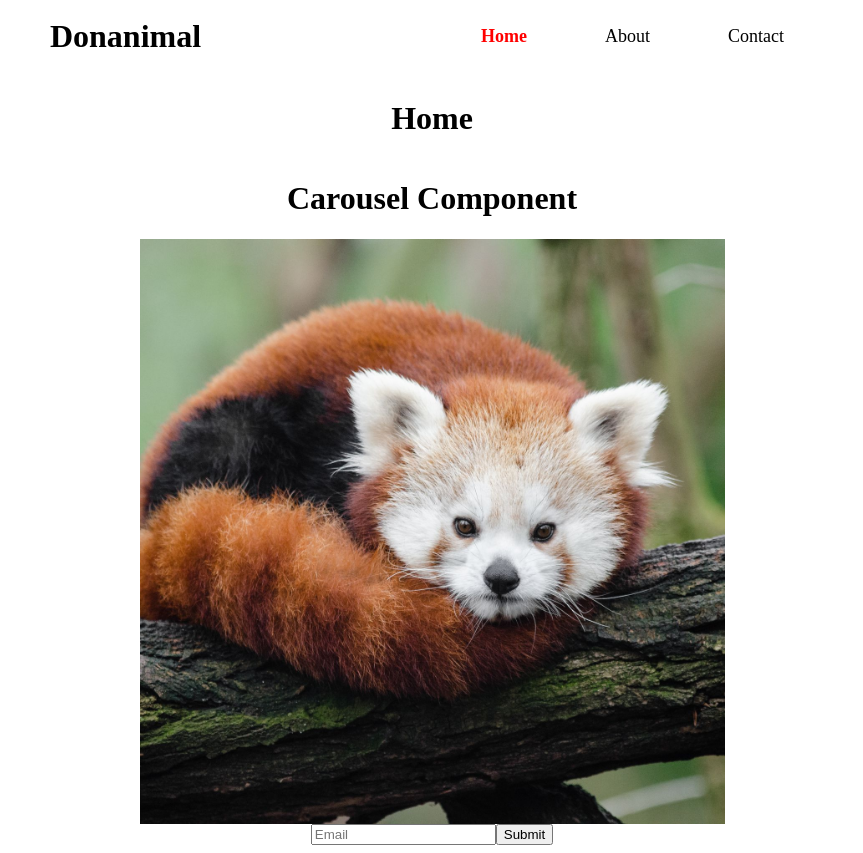
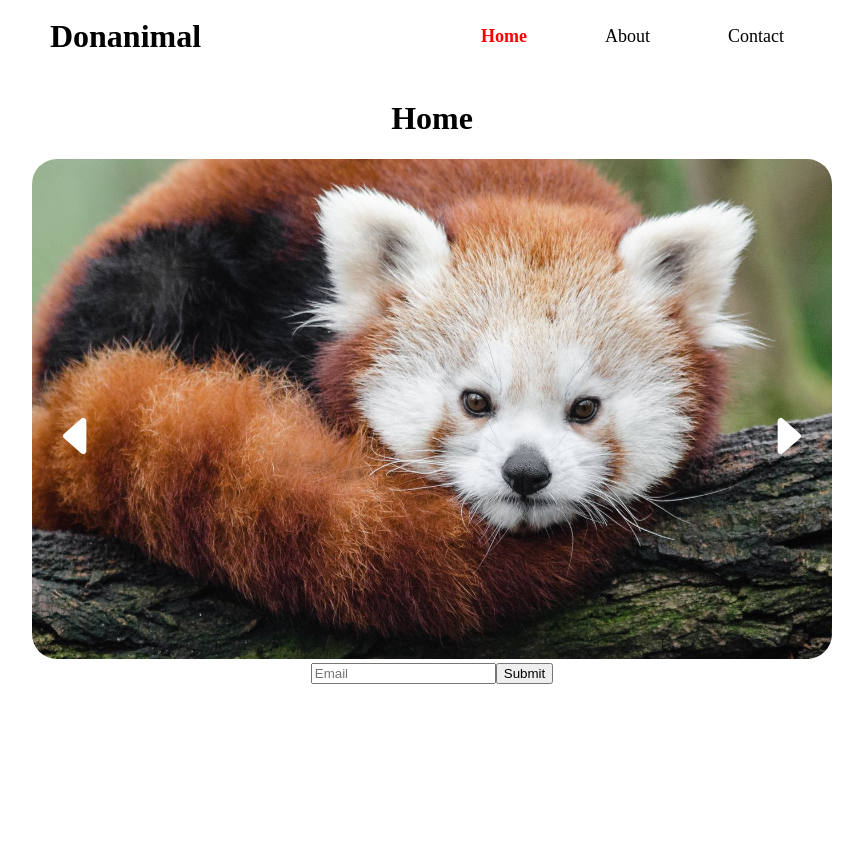
Before and after one commit to ObiBaratt/earthify, a React (Create React App) app: page / in a window 1280 px wide. Shown: the whole page, without its empty margins (208-1071 px from the left). After the commit the page ends 800 px from the top, so only its background shows below. Built offline with nearby package versions, Linux system fonts and the light colour scheme; no server answers.

Commit message:
Finished Carousel. Add Favicon.

```diff
--- a/public/index.html
+++ b/public/index.html
@@ -2,7 +2,7 @@
 <html lang="en">
   <head>
     <meta charset="utf-8" />
-    <link rel="icon" href="%PUBLIC_URL%/favicon.ico" />
+    <link rel="icon" href="%PUBLIC_URL%/imgs/favicon.ico" />
     <meta name="viewport" content="width=device-width, initial-scale=1" />
     <meta name="theme-color" content="#000000" />
     <meta
--- a/src/Components/Carousel/Carousel.css
+++ b/src/Components/Carousel/Carousel.css
@@ -1,4 +1,31 @@
 img {
-    width: 50%;
-    height: 50%;
+    width: 800px;
+    height: 500px;
+    object-fit: cover;
+    border-radius: 25px;
 }
+
+.carousel {
+    position: relative;
+    display: flex;
+    justify-content: center;
+    align-items: center;
+}
+
+.right {
+    position: absolute;
+    top: 50%;
+    right: 20px;
+    font-size: 2rem;
+  }
+
+  .left {
+    position: absolute;
+    top: 50%;
+    left: 20px;
+    font-size: 2rem;
+  }
+
+  .arrow {
+    color: white;
+  }
--- a/src/Components/Carousel/Carousel.tsx
+++ b/src/Components/Carousel/Carousel.tsx
@@ -1,7 +1,6 @@
 import { useState } from "react";
 import "./Carousel.css";
 import { imageData } from "../../utils/imageData";
-import CarouselImg from "../CarouselImg/CarouselImg";
 
 const Carousel = () => {
     const [cur, setCur] = useState(0);
@@ -9,17 +8,37 @@ const Carousel = () => {
 
     const nextSlide = () => {
         setCur(cur === length - 1 ? 0 : cur + 1);
+        console.log(cur);
       };
 
       const prevSlide = () => {
         setCur(cur === 0 ? length - 1 : cur - 1);
+        console.log(cur);
       };
 
     return (
-        <>
-            <h1>Carousel Component</h1>
-            <img src="imgs/panda.jpg" alt="red panda" />
-        </>
+        <div className='carousel'>
+            <span className='left arrow' onClick={prevSlide} >
+                <svg xmlns="http://www.w3.org/2000/svg" width="50" height="50" fill="currentColor" className="bi bi-caret-right-fill" viewBox="0 0 16 16">
+                <path d="m3.86 8.753 5.482 4.796c.646.566 1.658.106 1.658-.753V3.204a1 1 0 0 0-1.659-.753l-5.48 4.796a1 1 0 0 0 0 1.506z"/>
+                </svg>
+            </span>
+            <span className='right arrow' onClick={nextSlide} >
+                <svg xmlns="http://www.w3.org/2000/svg" width="50" height="50" fill="currentColor" className="bi bi-caret-right-fill" viewBox="0 0 16 16">
+                <path d="m12.14 8.753-5.482 4.796c-.646.566-1.658.106-1.658-.753V3.204a1 1 0 0 1 1.659-.753l5.48 4.796a1 1 0 0 1 0 1.506z"/>
+                </svg>
+            </span>
+
+            {imageData.map((slide, index) => {
+                return (
+                <div key={index}>
+                    {index === cur && (
+                        <img src={slide.image} alt={slide.name} />
+                    )}
+          </div>
+        );
+      })}
+        </div>
     )
 }
 
--- a/src/utils/imageData.ts
+++ b/src/utils/imageData.ts
@@ -7,7 +7,7 @@ export const imageData = [
     {
         image: "imgs/gorilla.jpg",
         text: "filler text",
-        name: "Silverback Mountain Gorilla",
+        name: "Silverback Mountain",
     },
     {
         image: "imgs/leopard.jpg",
```
Also changed, not shown: src/Components/CarouselImg/CarouselImg.tsx (deleted, +0 -15 lines), public/imgs/caret.svg (added), src/Components/CarouselImg/CarouselImg.css (deleted), 1 other file (tests, documents, lock files or other folders).
